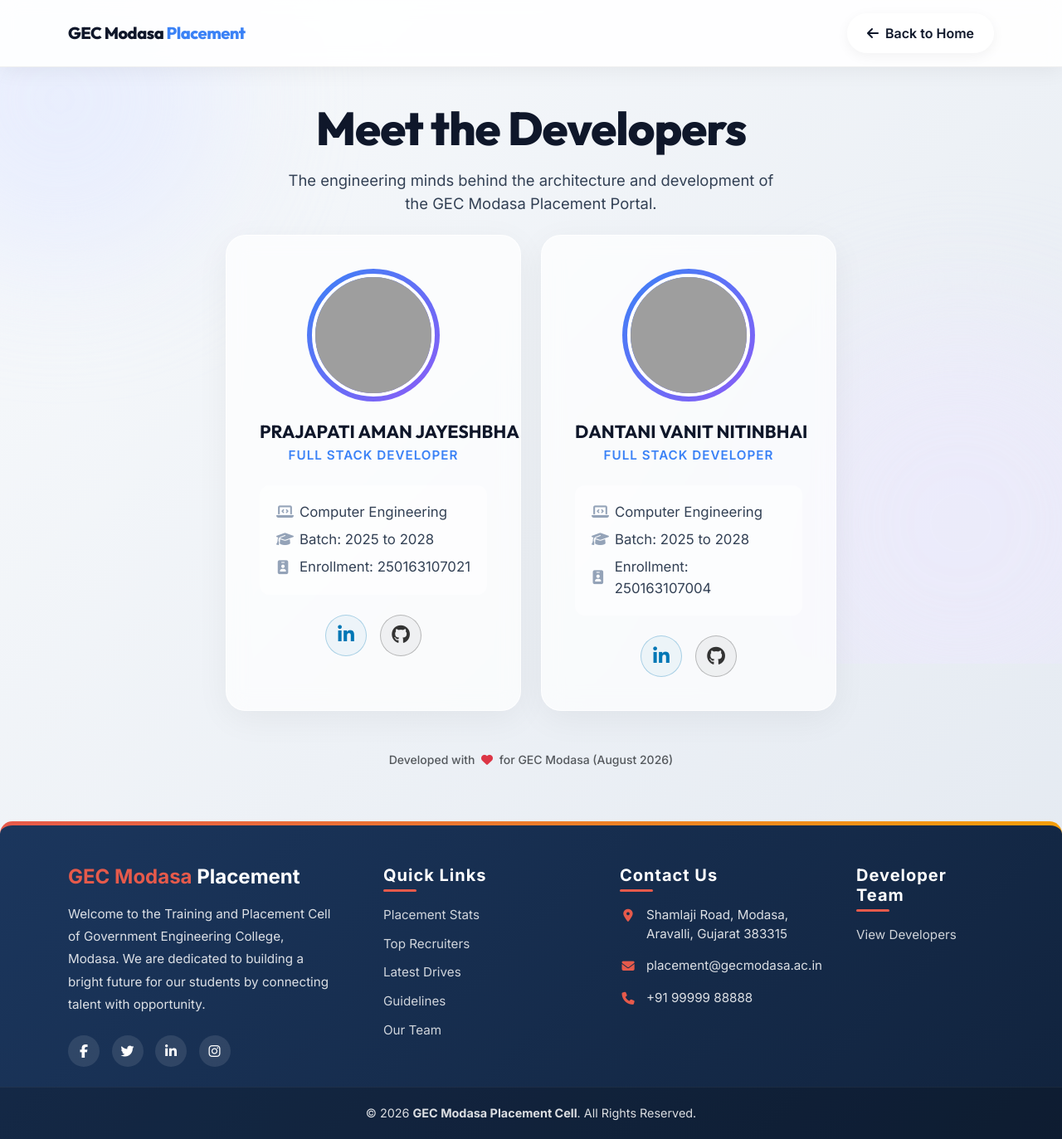
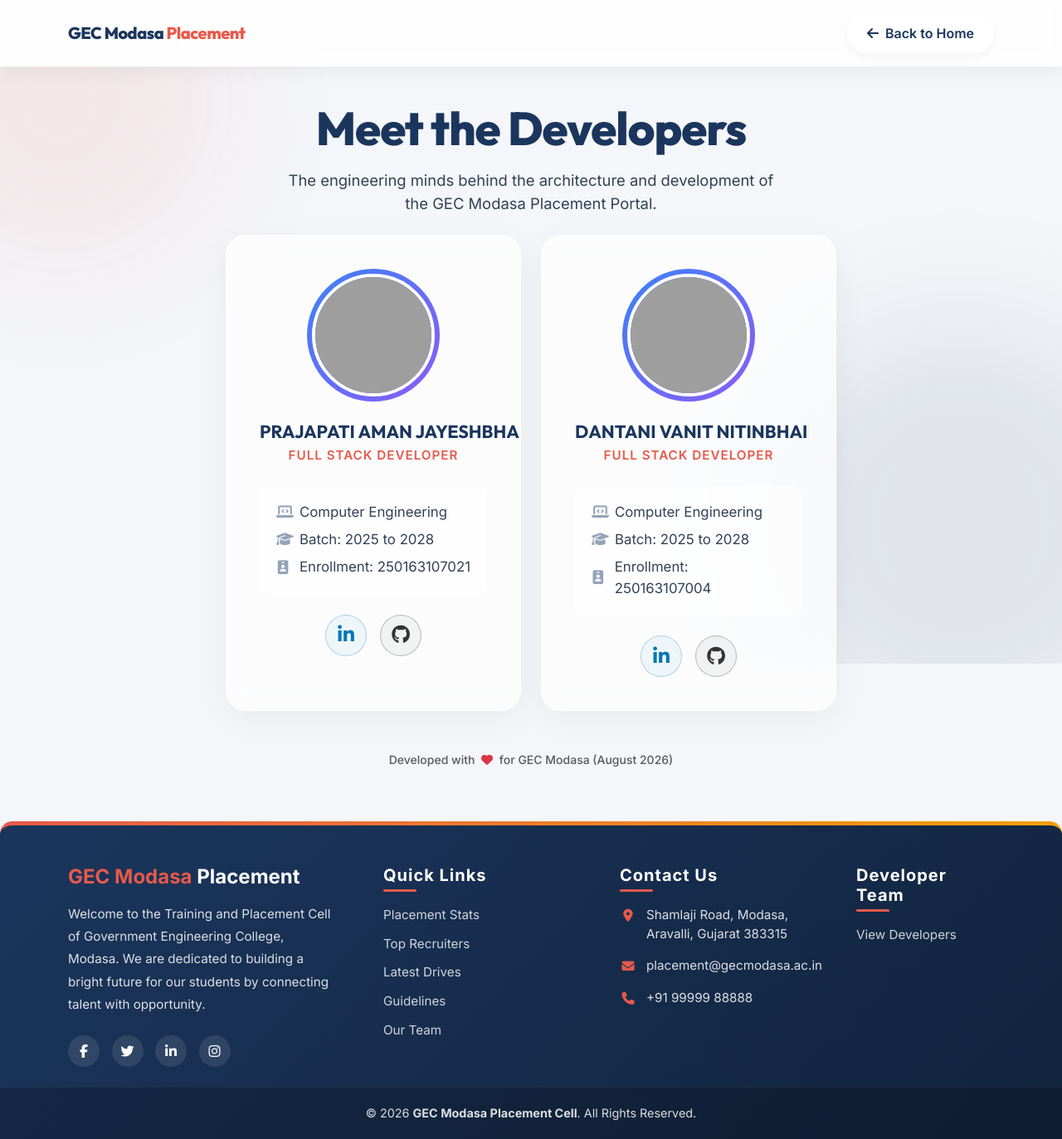
Before and after one commit to Aman-p02/gecm_placement_portal, a PHP site: page /gecm_placement_portal/developers.php in a window 1280 px wide. Shown: the whole page at 83% size. Run offline with PHP 8.4, Linux system fonts and the light colour scheme; grey boxes are pictures that could not be loaded.

Commit message:
Update developers.php theme colors to match global site theme (Navy and Coral)

```diff
--- a/developers.php
+++ b/developers.php
@@ -15,9 +15,9 @@
         rel="stylesheet">
     <style>
         :root {
-            --primary: #0f172a;
+            --primary: #1B365D;
             --secondary: #334155;
-            --accent: #3b82f6;
+            --accent: #E65A4B;
             --text-light: #94a3b8;
         }
 
@@ -29,7 +29,7 @@
 
         body {
             font-family: 'Inter', sans-serif;
-            background: linear-gradient(135deg, #f8fafc 0%, #e2e8f0 100%);
+            background: #f4f6f9;
             min-height: 100vh;
             display: flex;
             flex-direction: column;
@@ -265,7 +265,7 @@
             left: -10%;
             width: 400px;
             height: 400px;
-            background: #e0e7ff;
+            background: rgba(230, 90, 75, 0.15);
             border-radius: 50%;
         }
 
@@ -274,7 +274,7 @@
             right: -10%;
             width: 500px;
             height: 500px;
-            background: #ede9fe;
+            background: rgba(27, 54, 93, 0.15);
             border-radius: 50%;
         }
 
```
